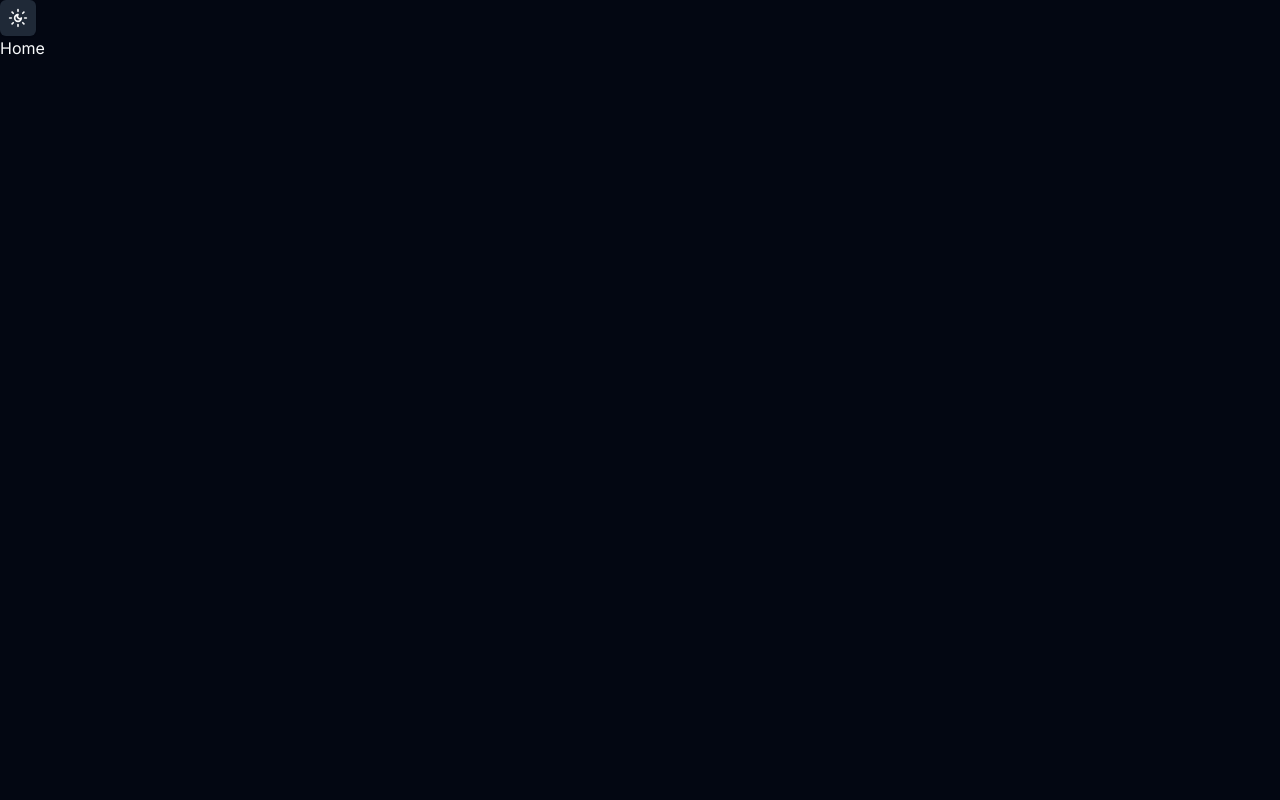
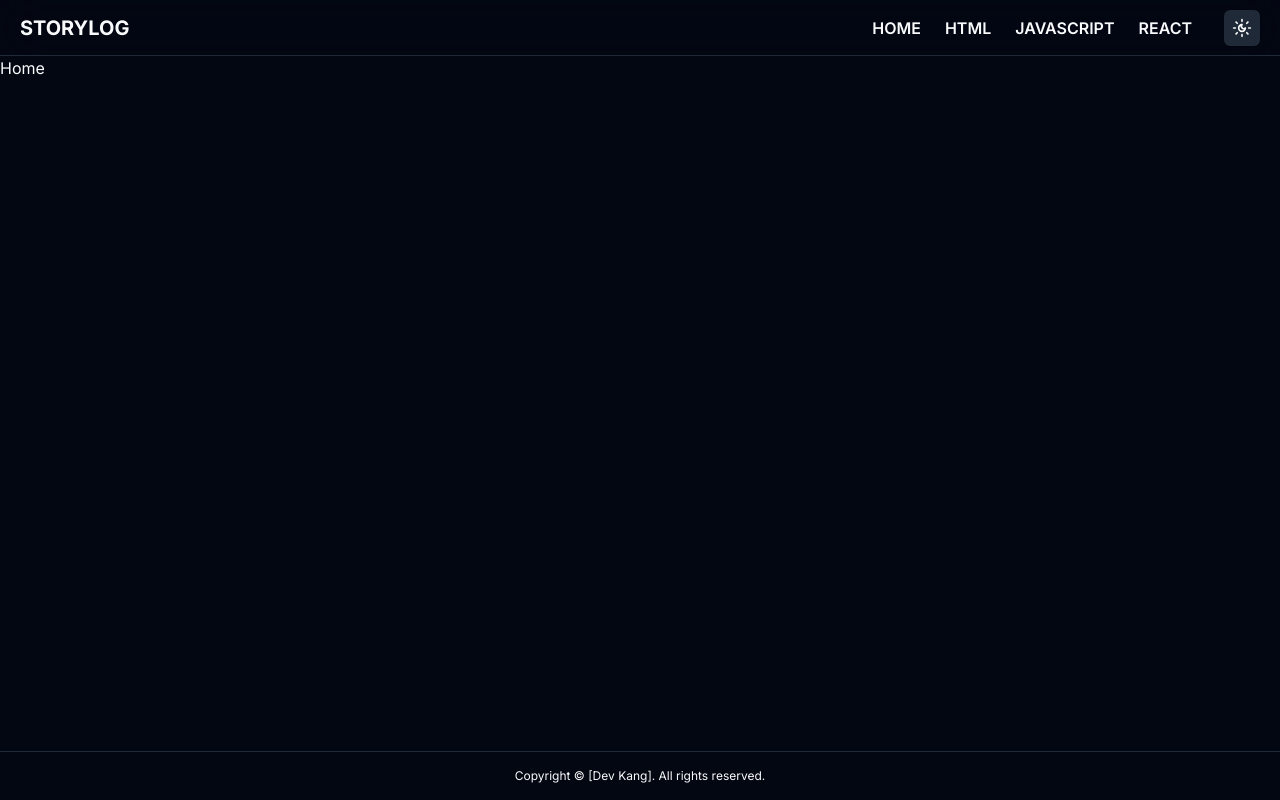
Before and after one commit to WebKBS/blog, a Next.js app: page / in a window 1280 px wide. Built offline with nearby package versions, Linux system fonts and the light colour scheme; no server answers.

Commit message:
header 완료

```diff
--- a/app/layout.tsx
+++ b/app/layout.tsx
@@ -1,4 +1,6 @@
+import Footer from '@/components/Footer.tsx/Footer';
 import Header from '@/components/Header/Header';
+import SideMenu from '@/components/SideMenu/SideMenu';
 import { defaultData } from '@/config/defaultData';
 import { cn } from '@/lib/utils';
 import { ThemeProvider } from '@/providers/ThemeProvider';
@@ -36,7 +38,9 @@ export default function RootLayout({
           <div className="min-h-dvh flex flex-col">
             <Header />
             <main className="flex-1">{children}</main>
+            <Footer />
           </div>
+          <SideMenu />
         </ThemeProvider>
       </body>
     </html>
--- /dev/null
+++ b/components/Footer.tsx/Footer.tsx
@@ -0,0 +1,11 @@
+const Footer = () => {
+  return (
+    <footer className="p-4 mt-auto border-t">
+      <div className="text-xs text-center">
+        Copyright &copy; [Dev Kang]. All rights reserved.
+      </div>
+    </footer>
+  );
+};
+
+export default Footer;
--- /dev/null
+++ b/components/Footer.tsx/index.tsx
@@ -0,0 +1 @@
+export { default } from './Footer';
--- a/components/Header/Header.tsx
+++ b/components/Header/Header.tsx
@@ -1,9 +1,19 @@
+import Link from 'next/link';
+import Navigation from '../Navigation/Navigation';
+import SideMenuButton from '../SideMenu/SideMenuButton';
 import ThemeToggleButton from './ThemeToggleButton';
 
 const Header = () => {
   return (
-    <header>
-      <ThemeToggleButton />
+    <header className="sticky left-0 top-0 z-10 flex h-14 items-center border-b px-5 py-2 backdrop-blur-xl">
+      <div className="flex w-full items-center justify-between">
+        <SideMenuButton className="md:hidden" />
+        <h1 className="text-xl font-bold uppercase">
+          <Link href="/">StoryLog</Link>
+        </h1>
+        <Navigation className="ml-auto mr-8 hidden font-semibold md:flex md:items-center md:gap-6" />
+        <ThemeToggleButton />
+      </div>
     </header>
   );
 };
--- /dev/null
+++ b/components/Navigation/Navigation.tsx
@@ -0,0 +1,28 @@
+'use client';
+
+import { navigationData } from '@/config/defaultData';
+import { cn } from '@/lib/utils';
+import { useMenuToggle } from '@/store/common';
+import Link from 'next/link';
+
+const Navigation = ({ className }: { className: string }) => {
+  const { setToggleMenu } = useMenuToggle();
+
+  const clickHandler = () => {
+    setToggleMenu(false);
+  };
+
+  return (
+    <ul className={cn(className, 'uppercase')}>
+      {navigationData.map((item, index) => (
+        <li key={index}>
+          <Link href={item.href} onClick={clickHandler}>
+            {item.name}
+          </Link>
+        </li>
+      ))}
+    </ul>
+  );
+};
+
+export default Navigation;
--- /dev/null
+++ b/components/Navigation/index.tsx
@@ -0,0 +1 @@
+export { default } from './Navigation';
--- /dev/null
+++ b/components/SideMenu/SideMenu.tsx
@@ -0,0 +1,28 @@
+'use client';
+
+import { useMenuToggle } from '@/store/common';
+import Navigation from '../Navigation/Navigation';
+import SideMenuButton from './SideMenuButton';
+
+const SideMenu = () => {
+  const { menuOpen, setToggleMenu } = useMenuToggle();
+
+  const sideMenuActive = menuOpen ? 'translate-x-0' : '-translate-x-full';
+
+  return (
+    <aside
+      className={`fixed left-0 top-0 z-50 ${sideMenuActive} flex h-full w-full transform transition-transform duration-300 ease-in-out`}
+    >
+      <div
+        className="absolute left-0 top-0 h-full w-full bg-black bg-opacity-30 backdrop-blur-sm transition-opacity duration-300 ease-in-out"
+        onClick={() => setToggleMenu(!menuOpen)}
+      />
+      <div className="absolute left-0 top-0 h-full w-full max-w-80 overflow-y-auto bg-gray-100 px-8 py-20 dark:bg-gray-800">
+        <SideMenuButton className="absolute left-4 top-4" />
+        <Navigation className="flex w-full flex-col gap-4 text-xl font-semibold" />
+      </div>
+    </aside>
+  );
+};
+
+export default SideMenu;
--- /dev/null
+++ b/components/SideMenu/SideMenuButton.tsx
@@ -0,0 +1,26 @@
+'use client';
+
+import { useMenuToggle } from '@/store/common';
+
+import { cn } from '@/lib/utils';
+import { Menu, X } from 'lucide-react';
+import { Button } from '../ui/button';
+
+const SideMenuButton = ({ className }: { className: string }) => {
+  const { menuOpen, setToggleMenu } = useMenuToggle();
+
+  return (
+    <Button
+      size="sm"
+      variant="ghost"
+      className={cn(className, 'px-2')}
+      onClick={() => setToggleMenu(!menuOpen)}
+      title="메뉴열기"
+      aria-label="메뉴열기"
+    >
+      {menuOpen ? <X size={24} /> : <Menu size={24} />}
+    </Button>
+  );
+};
+
+export default SideMenuButton;
--- /dev/null
+++ b/components/SideMenu/index.tsx
@@ -0,0 +1 @@
+export { default } from './SideMenu';
--- a/config/defaultData.ts
+++ b/config/defaultData.ts
@@ -9,3 +9,10 @@ export const defaultData = {
     gitbook: '',
   },
 };
+
+export const navigationData = [
+  { name: 'Home', href: '/' },
+  { name: 'Html', href: '/html' },
+  { name: 'Javascript', href: '/javascript' },
+  { name: 'React', href: '/react' },
+];
--- a/package.json
+++ b/package.json
@@ -19,7 +19,8 @@
     "react": "^18",
     "react-dom": "^18",
     "tailwind-merge": "^2.2.1",
-    "tailwindcss-animate": "^1.0.7"
+    "tailwindcss-animate": "^1.0.7",
+    "zustand": "^4.5.2"
   },
   "devDependencies": {
     "@types/node": "^20",
--- /dev/null
+++ b/store/common.ts
@@ -0,0 +1,19 @@
+import { create } from 'zustand';
+
+interface IMenuToggle {
+  menuOpen: boolean;
+  setToggleMenu: (menuOpen: boolean) => void;
+}
+
+export const useMenuToggle = create<IMenuToggle>((set) => ({
+  menuOpen: false,
+  setToggleMenu: (menuOpen) => {
+    if (menuOpen) {
+      document.body.style.overflow = 'hidden';
+    } else {
+      document.body.style.overflow = 'auto';
+    }
+
+    set({ menuOpen });
+  },
+}));
```
Also changed, not shown: 2 other files (tests, documents, lock files or other folders).
